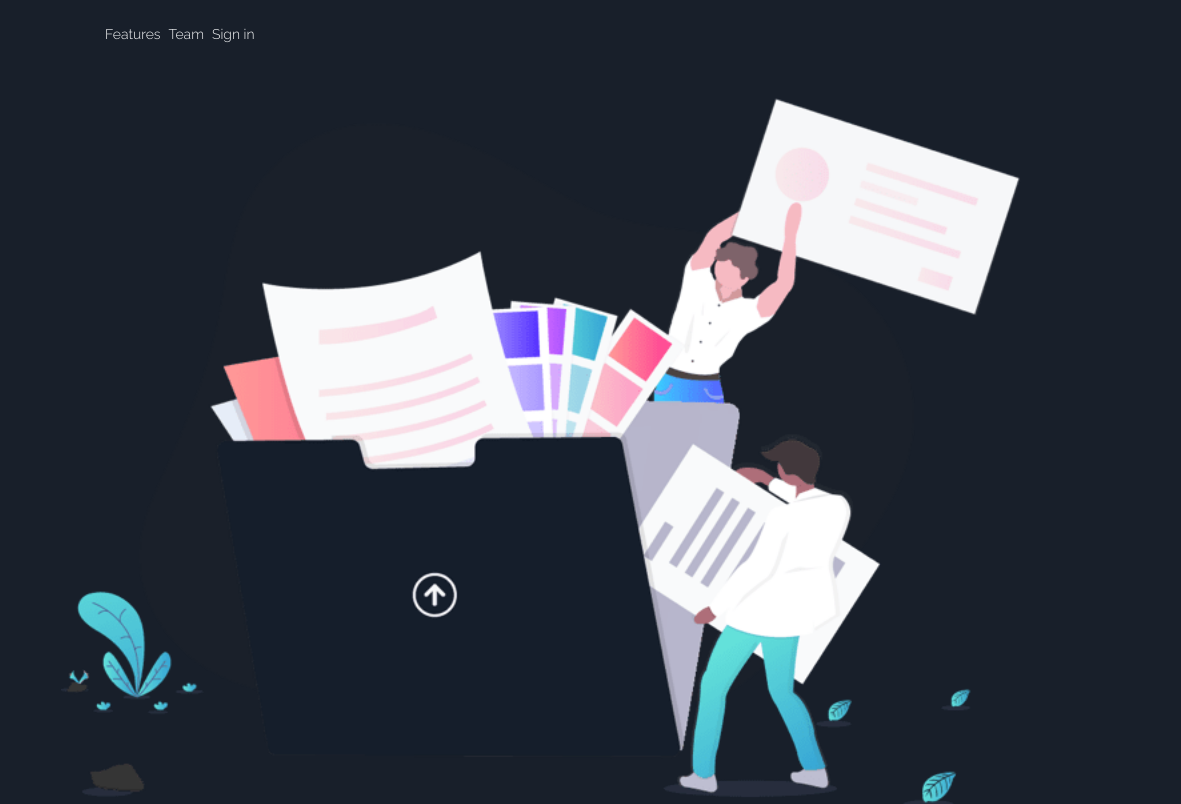
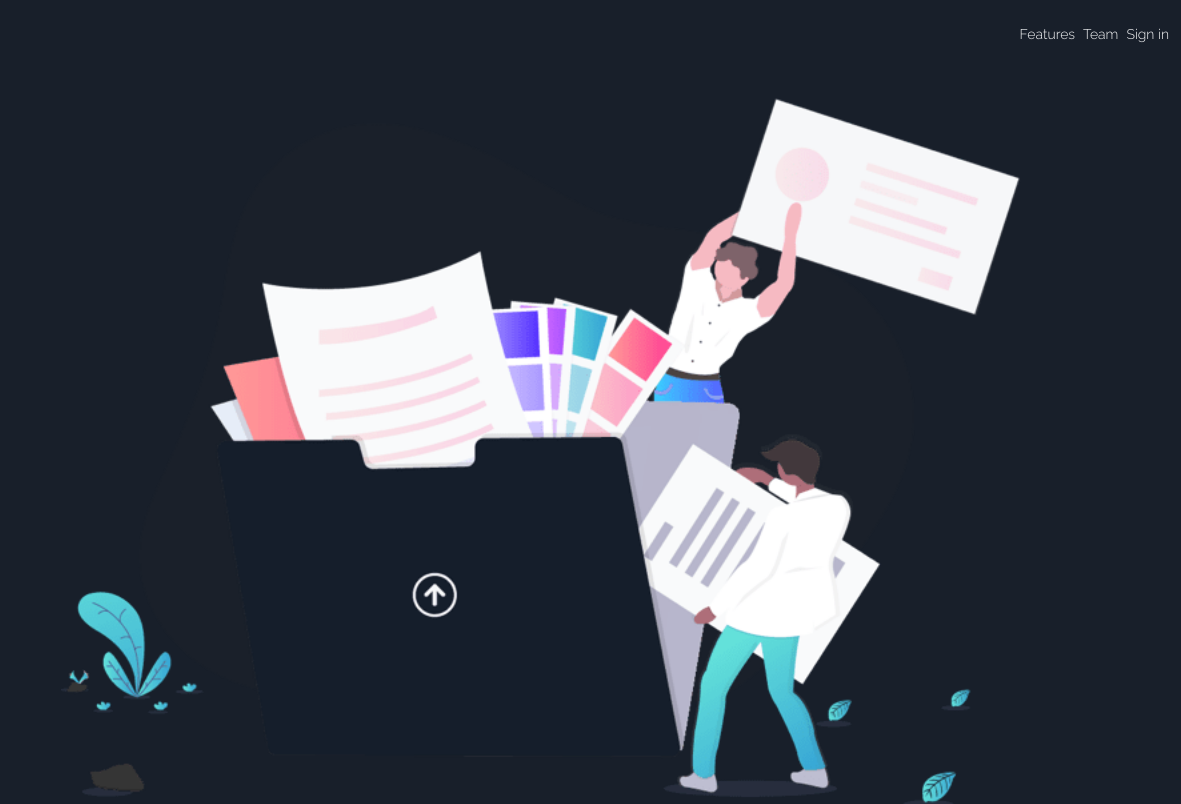
Before and after one commit to shadrxcc/frontendio_flyo, a plain HTML site: page index.html in a window 1280 px wide. Shown: the top 804 px of the page, 99-1280 px from the left. Drawn offline with nearby package versions, Linux system fonts and the light colour scheme.

Commit message:
justify content between for header

```diff
--- a/index.html
+++ b/index.html
@@ -19,7 +19,7 @@
 
 </head>
 <body>
-  <header class="d-flex justify-content-">
+  <header class="d-flex justify-content-between">
  <div class="mt-4 fs-6 ps-3">
   <img class="logo img-fluid" src="images/logo.svg" alt="logo">
  </div>
```
